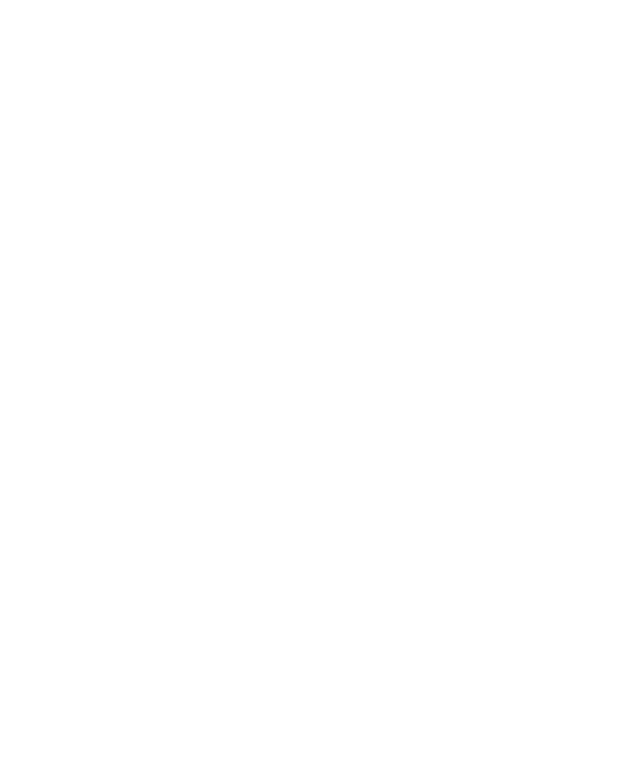
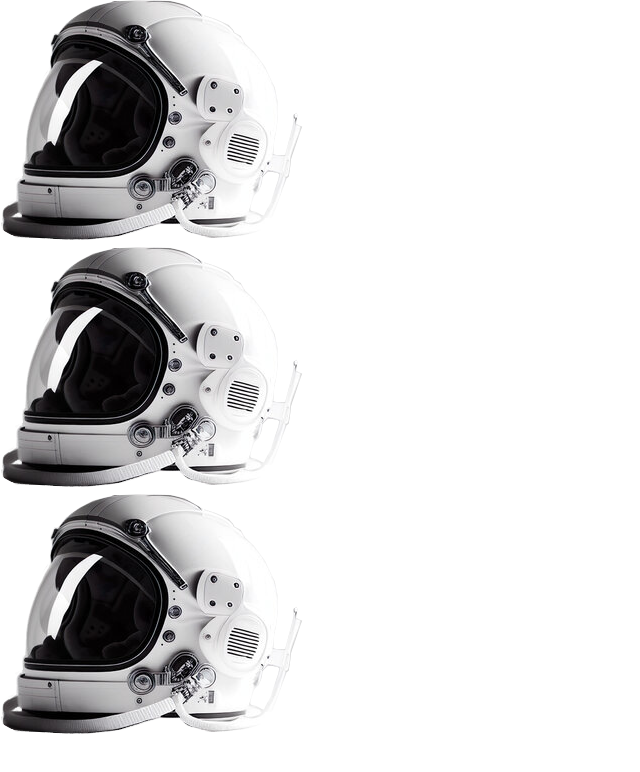
Before and after one commit to ricardobvicentini/go-to-space, a plain HTML site: page carousel.html in a window 1280 px wide. Shown: the whole page, without its empty margins (0-640 px from the left). Drawn offline with Linux system fonts and the light colour scheme.

Commit message:
Add imgs

```diff
--- a/carousel.html
+++ b/carousel.html
@@ -4,6 +4,17 @@
     <meta charset="UTF-8" />
     <meta name="viewport" content="width=device-width, initial-scale=1.0" />
     <title>Document</title>
+    <link rel="stylesheet" href="estilos/carousel.css" />
   </head>
-  <body></body>
+  <body>
+    <figure>
+      <img src="images/helmet1.png" />
+    </figure>
+    <figure>
+      <img src="images/helmet1.png" />
+    </figure>
+    <figure>
+      <img src="images/helmet1.png" />
+    </figure>
+  </body>
 </html>
--- a/estilos/carousel.css
+++ b/estilos/carousel.css
@@ -13,3 +13,24 @@
   padding: 0;
   box-sizing: border-box;
 }
+
+:root {
+  /* colors */
+  --pr-bg1: #081b29;
+  --nav-bl: #69c5fa18;
+  --sc-bg: #111111;
+  --hl-color1: #69c5fa;
+  --hl-color2: #00d9ff;
+  --text-color1: #f4f4f4;
+  --text-color2: #616161;
+}
+
+body {
+  max-height: 100vh;
+  font-family: 'Poppins', sans-serif;
+  font-size: 1rem;
+  font-weight: normal;
+  line-height: 1.5;
+  position: relative;
+  scroll-behavior: smooth;
+}
```
